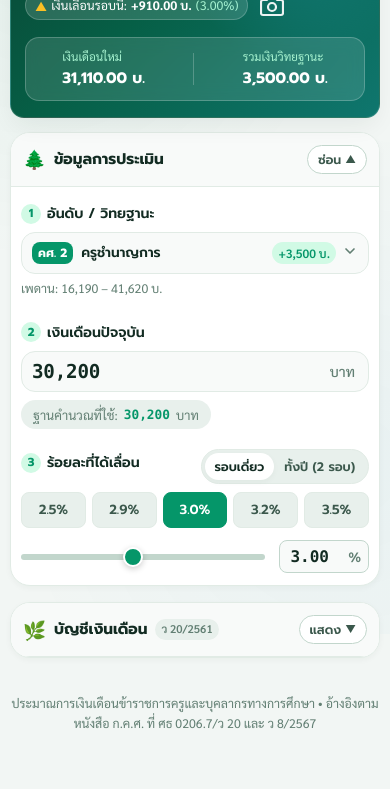
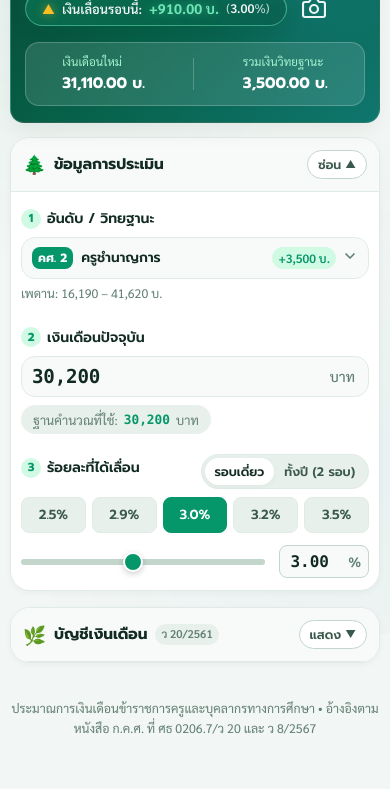
Before and after one commit to Sberich/salary-calculator, a website: page index.html in a window 390 px wide. Shown: the part 210-999 px from the top of the page. Drawn offline with Linux system fonts and the light colour scheme.

Commit message:
Add files via upload

```diff
--- a/css/style.css
+++ b/css/style.css
@@ -391,39 +391,56 @@ body {
   display: flex;
   align-items: center;
   justify-content: flex-start;
-  gap: 8px;
+  gap: 12px;
   width: 100%;
   flex-wrap: nowrap !important;
 }
 
+/* กล่องแคปซูลเงินเลื่อนรอบนี้: โดดเด่น สไตล์มรกตเรืองแสง ขยายยาวขึ้นทางขวา */
 .hero-increment-chip {
   display: inline-flex;
   align-items: center;
-  gap: 6px;
-  background: rgba(255, 255, 255, 0.14);
-  padding: 5px 12px;
+  gap: 8px;
+  background: linear-gradient(135deg, rgba(16, 185, 129, 0.25) 0%, rgba(6, 78, 59, 0.4) 100%);
+  border: 1.5px solid rgba(110, 231, 183, 0.5);
+  box-shadow: 0 4px 16px rgba(0, 0, 0, 0.18), inset 0 1px 0 rgba(255, 255, 255, 0.25), 0 0 14px rgba(16, 185, 129, 0.25);
+  padding: 7px 20px;
   border-radius: var(--radius-full);
-  font-size: 0.825rem;
-  border: 1px solid rgba(255, 255, 255, 0.2);
-  white-space: nowrap !important;
-  flex-shrink: 1;
+  font-size: 0.85rem;
+  white-space: nowrap !important;
+  flex: 0 1 auto;
+  max-width: 340px;
   min-width: 0;
+  backdrop-filter: blur(8px);
+  -webkit-backdrop-filter: blur(8px);
+  transition: all 0.25s ease;
 }
 
 .chip-spark {
   color: #FBBF24;
-  font-size: 0.75rem;
+  font-size: 0.8rem;
+  filter: drop-shadow(0 0 5px rgba(251, 191, 36, 0.6));
   flex-shrink: 0;
 }
 
+.hero-increment-chip span:not(.percent-tag):not(.chip-spark) {
+  color: rgba(255, 255, 255, 0.95);
+  font-weight: 600;
+  white-space: nowrap;
+}
+
 .hero-increment-chip strong {
-  color: #FFFFFF;
+  color: #6EE7B7;
   font-weight: 700;
+  font-size: 0.925rem;
+  letter-spacing: 0.01em;
+  text-shadow: 0 0 10px rgba(110, 231, 183, 0.45);
   white-space: nowrap;
 }
 
 .percent-tag {
-  color: var(--hero-text-sub);
+  color: rgba(255, 255, 255, 0.75);
+  font-size: 0.775rem;
   white-space: nowrap;
 }
 
@@ -1584,14 +1601,17 @@ body {
     border: none !important;
   }
   .hero-delta-row {
+    gap: 10px;
+    flex-wrap: nowrap !important;
+  }
+  .hero-increment-chip {
+    font-size: 0.8rem;
+    padding: 6px 16px;
     gap: 7px;
-    flex-wrap: nowrap !important;
-  }
-  .hero-increment-chip {
-    font-size: 0.775rem;
-    padding: 4px 9px;
-    gap: 4px;
     white-space: nowrap !important;
+  }
+  .hero-increment-chip strong {
+    font-size: 0.875rem;
   }
   .hero-save-icon-btn {
     padding: 3px 5px;
@@ -1682,19 +1702,19 @@ body {
 
 @media (max-width: 380px) {
   .hero-delta-row {
-    gap: 5px;
+    gap: 8px;
     flex-wrap: nowrap !important;
   }
   .hero-increment-chip {
-    font-size: 0.72rem !important;
-    padding: 3px 6px !important;
-    gap: 3px !important;
+    font-size: 0.74rem !important;
+    padding: 5px 12px !important;
+    gap: 5px !important;
   }
   .hero-increment-chip strong {
-    font-size: 0.72rem !important;
+    font-size: 0.8rem !important;
   }
   .hero-increment-chip .percent-tag {
-    font-size: 0.68rem !important;
+    font-size: 0.7rem !important;
   }
   .hero-save-icon-btn {
     padding: 2px 4px;
```
